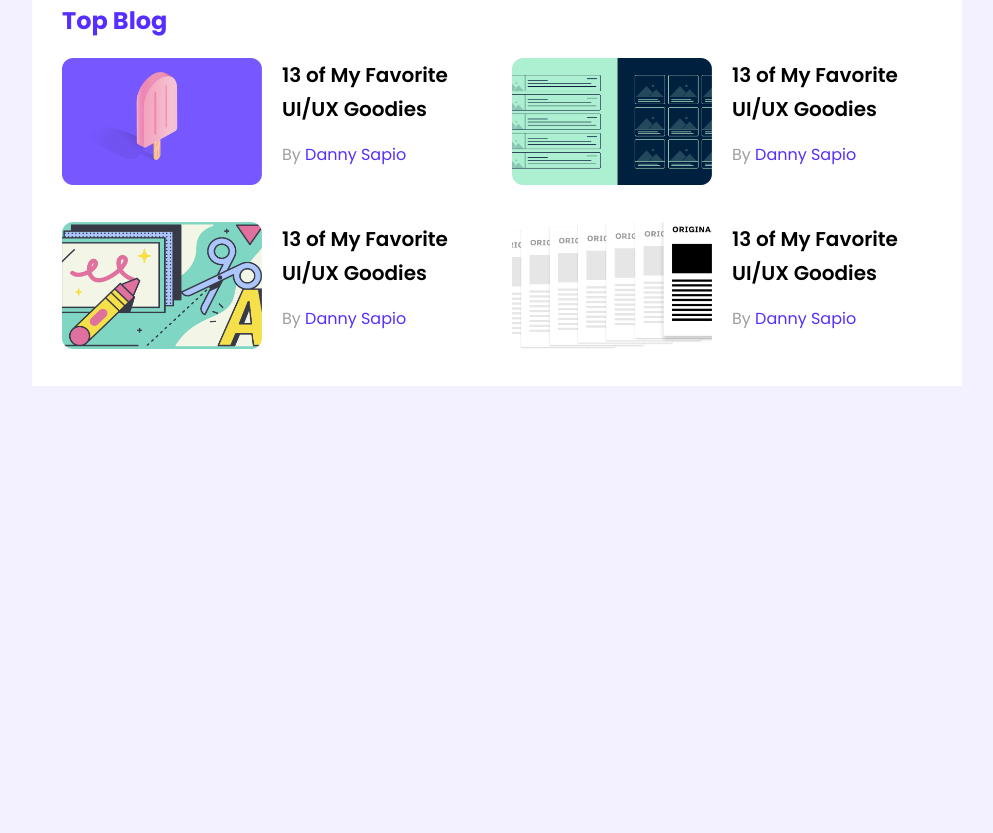
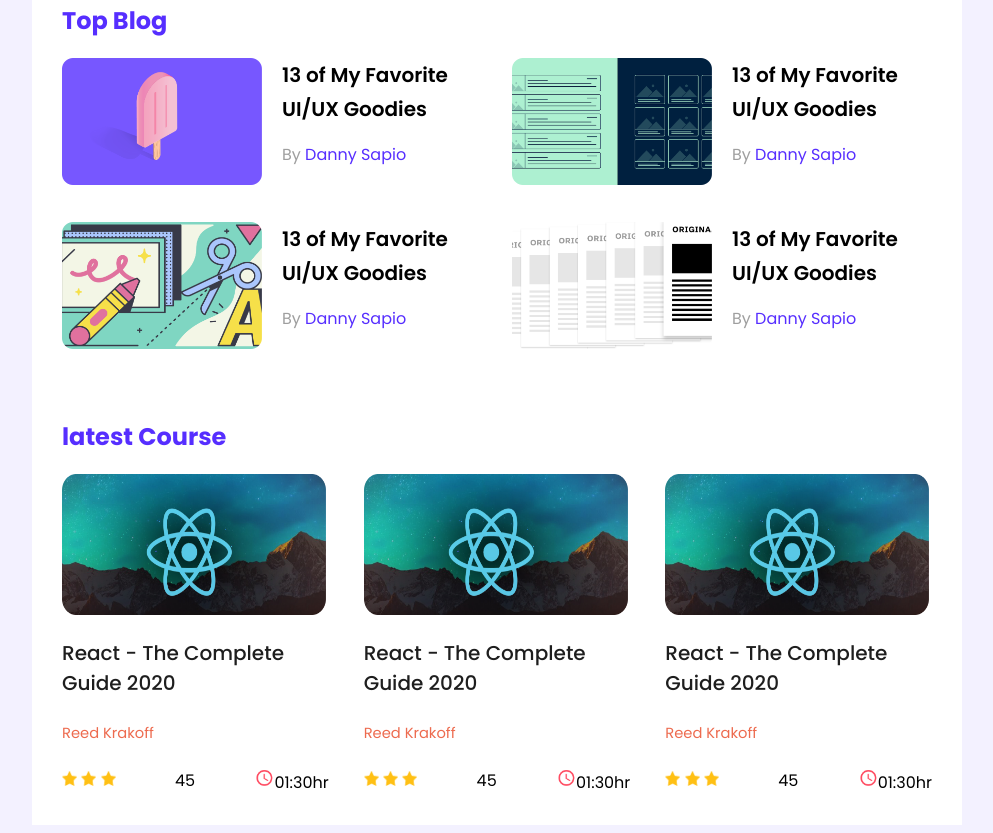
Before and after one commit to sifat6233/leader-board-my-design, a plain HTML site: page index.html in a window 1280 px wide. Shown: the part 312-1145 px from the top of the page, without its empty margins (143-1136 px from the left). Before the commit the page ends 800 px from the top, so only its background shows below. Drawn offline with Linux system fonts and the light colour scheme.

Commit message:
latest course add

```diff
--- a/index.html
+++ b/index.html
@@ -99,12 +99,55 @@
       </div>
       <!-- top blog end -->
     </section>
-    <!-- top-players end -->
-    <!-- top blog start -->
-    <section class="top-blog">
-
+    <!-- last course start -->
+    <section class="container">
+      <h2 class="section-title">latest Course</h2>
+      <div class="last-courses">
+        <div class="course">
+          <img class="course-img" src="image/courses/course-1.png" alt="">
+          <h2 class="course-title">React - The Complete Guide 2020</h2>
+          <h5>Reed Krakoff</h5>
+          <div class="rating">
+            <div class="star">
+              <img src="image/icons/star.png" alt="">
+              <img src="image/icons/star.png" alt="">
+              <img src="image/icons/star.png" alt="">
+            </div>
+            <div class="total-star">45</div>
+            <div class="time"><img src="image/icons/clock.png" alt="">01:30hr</div>
+          </div>
+        </div>
+        <div class="course">
+          <img class="course-img"  src="image/courses/course-1.png" alt="">
+          <h2 class="course-title">React - The Complete Guide 2020</h2>
+          <h5>Reed Krakoff</h5>
+          <div class="rating">
+            <div class="star">
+              <img src="image/icons/star.png" alt="">
+              <img src="image/icons/star.png" alt="">
+              <img src="image/icons/star.png" alt="">
+            </div>
+            <div class="total-star">45</div>
+            <div class="time"><img src="image/icons/clock.png" alt="">01:30hr</div>
+          </div>
+        </div>
+        <div class="course">
+          <img class="course-img"  src="image/courses/course-1.png" alt="">
+          <h2 class="course-title">React - The Complete Guide 2020</h2>
+          <h5>Reed Krakoff</h5>
+          <div class="rating">
+            <div class="star">
+              <img src="image/icons/star.png" alt="">
+              <img src="image/icons/star.png" alt="">
+              <img src="image/icons/star.png" alt="">
+            </div>
+            <div class="total-star">45</div>
+            <div class="time"><img src="image/icons/clock.png" alt="">01:30hr</div>
+          </div>
+        </div>
+      </div>
     </section>
-    <!-- top-blog end -->
+    <!--last course end -->
   </main>
 </body>
 </html>
--- a/style.css
+++ b/style.css
@@ -6,6 +6,8 @@ body{
 main {
   display: flex;
   justify-content: center;
+  flex-direction: column;
+  align-items: center;
 }
 .container{
   background-color: #ffffffff;
@@ -85,9 +87,37 @@ hr{
   font-weight: 400;
 }
 
+/* top blogs section  end */
 
-
-
-
-
-/* top blogs section  end */
+/* latest blogs section ------ */
+.last-courses{
+  display: grid;
+  grid-template-columns: repeat(3, 1fr);
+  gap: 35px;
+}
+.course .course-img{
+  width: 264px;
+  height: 141px;
+}
+.star img{
+  width: 15px;
+  height: 15px;
+}
+.time img{
+  width: 20.034px;
+  height: 20.034px;
+}
+.course-title{
+  color: #1E1E1E;
+  font-size: 20.034px;
+  font-weight: 500;
+}
+.course h5{
+  color: #ED6B4F;
+  font-size: 14.691px;
+  font-weight: 400;
+}
+.rating {
+  display: flex;
+  justify-content: space-between;
+}
```
